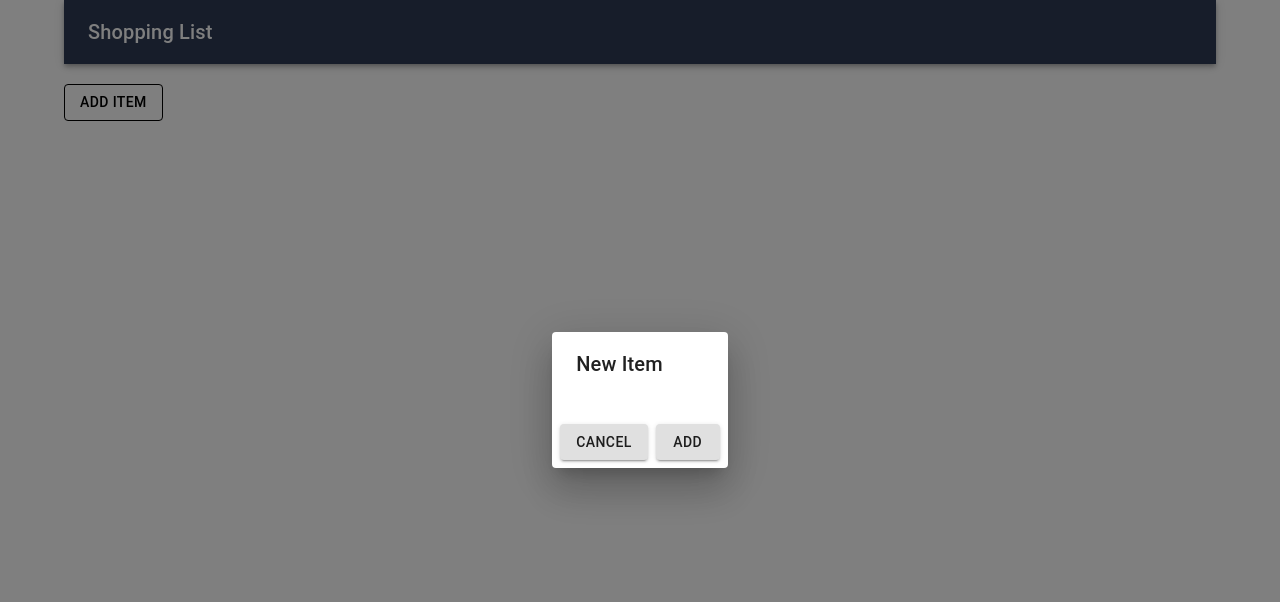
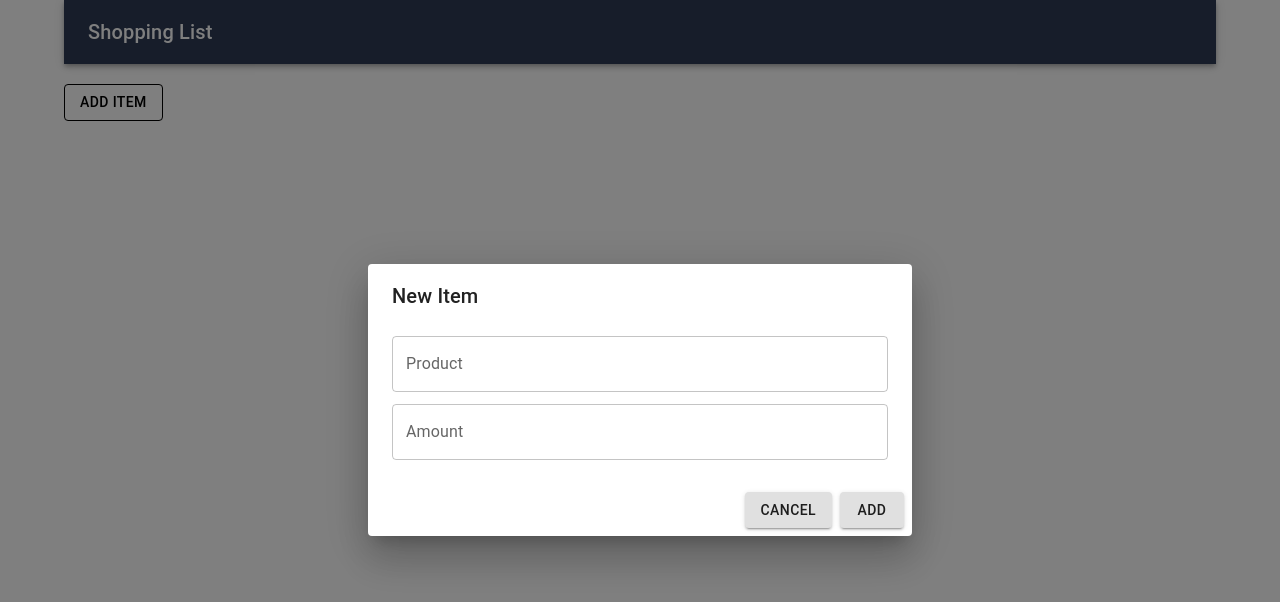
Before and after one commit to edielam/sBoot, a React (Create React App) app in the folder cardatabase/shoppinglist/: page / in a window 1280 px wide. Both pictures are taken after a click on the button "ADD ITEM". Shown: the top 602 px of the page. Built offline with nearby package versions, Linux system fonts and the light colour scheme.

Commit message:
modal box

```diff
--- a/cardatabase/shoppinglist/src/components/addItem.js
+++ b/cardatabase/shoppinglist/src/components/addItem.js
@@ -14,10 +14,14 @@ function AddItem(props){
         product: '',
         amount: ''
     })
-    const [items, setItems] = useState([]);
-    const addItem = (item) => {
-        setItems([item, ...items]);
+    const addItem = () => {
+        props.addItem(item);
+        setItem({product:'', amount:''});
+        handleClose();
      }
+    const handleChange = (e) => {
+        setItem({...item, [e.target.name]: e.target.value})
+    }
     return (
         <div>
             <Button onClick={handleOpen} color='inherit' variant="outlined">
@@ -25,7 +29,14 @@ function AddItem(props){
             </Button>
             <Dialog open={open} onClose={handleClose}>
                 <DialogTitle>New Item</DialogTitle>
-                <DialogContent></DialogContent>
+                <DialogContent>
+                <TextField value={item.product} margin="dense"
+                    onChange={handleChange} name="product"
+                    label="Product" fullWidth />
+                    <TextField value={item.amount} margin="dense"
+                    onChange={handleChange} name="amount"
+                    label="Amount" fullWidth />
+                </DialogContent>
                 <DialogActions>
                     <Button onClick={handleClose} color='inherit' variant="contained">
                     Cancel
```
